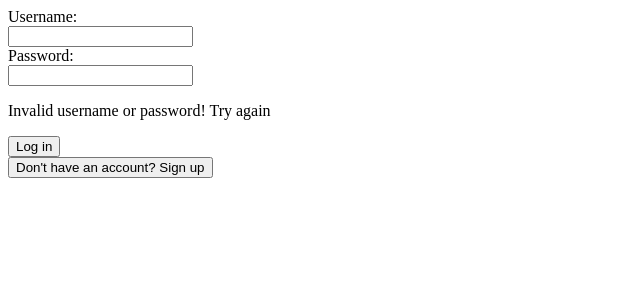
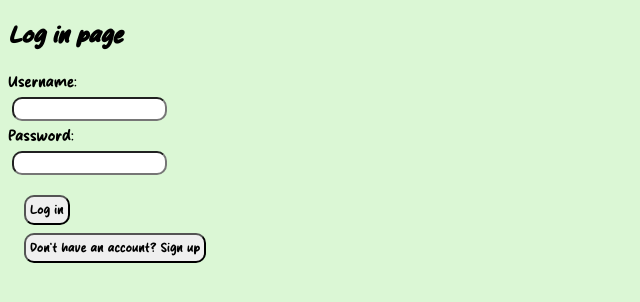
Before and after one commit to plumbusp/Skill_dump_app, a Flask app: page / in a window 1280 px wide. Shown: the top 302 px of the page, without its empty margins (0-640 px from the left). Run offline with Flask 3, Linux system fonts and the light colour scheme; parts of the project's set-up code (start-up, migrations or seed data) failed here and were passed over.

Commit message:
Basic general CSS file added

```diff
--- a/app.py
+++ b/app.py
@@ -204,7 +204,7 @@ def show_home(user=None):
         user = users.get_user(session["user_id"])
         return render_template("index.html", user=user,total_skills=total_skills,skill_stats=skill_stats)
     else:
-        return render_template("index.html")
+        return render_template("index.html", valid_login = True)
 
 
 
--- /dev/null
+++ b/static/main.css
@@ -0,0 +1,35 @@
+@font-face {font-family: StudyDaily; src: url('Study-Daily.otf');}
+body {
+  max-width: 50em;
+  font-family: StudyDaily;
+  background-color: rgb(219, 247, 213);
+}
+h2 {
+  font-style: italic;
+}
+text{
+  color: rgb(28, 57, 28);
+}
+button {
+  margin: 0.25rem;
+  padding: 0.25rem;
+  font-family: StudyDaily;
+  border-radius: 10px;
+}
+
+input[type=text]{
+  margin: 0.25rem;
+  font-family: StudyDaily;
+  border-radius: 10px;
+}
+input[type=password]{
+  margin: 0.25rem;
+  font-family: StudyDaily;
+  border-radius: 10px;
+}
+
+
+.button_island{
+  margin: 0.5rem;
+  padding: 0.25rem;
+}
--- a/templates/index.html
+++ b/templates/index.html
@@ -1,8 +1,8 @@
 <!DOCTYPE html>
 <html>
-
 <head>
   <title>User home</title>
+  <link rel="stylesheet" href="/static/main.css">
 </head>
 
 <body>
@@ -46,6 +46,7 @@
 
   {% else %}
     <form action="/log_in" method="POST">
+      <h2>Log in page</h2>
       <label for = "username">Username:</label><br>
       <input type="text" name="username"><br>
       <label>Password:</label><br>
@@ -53,12 +54,15 @@
       {% if not valid_login %}
           <p>Invalid username or password! Try again</p>
       {% endif %}
+
+    <div class="button_island">
         <button>Log in</button> <br>
       </form>
-
       <form action="/sign_up_page" method="GET">
         <button name= "SIGN_UP">Don't have an account? Sign up</button> <br>
       </form>
+    </div>
+
   {% endif %}
 </body>
 
```
Also changed, not shown: static/Study-Daily.otf (added). Lines whose indentation alone changed are shown as unchanged.
